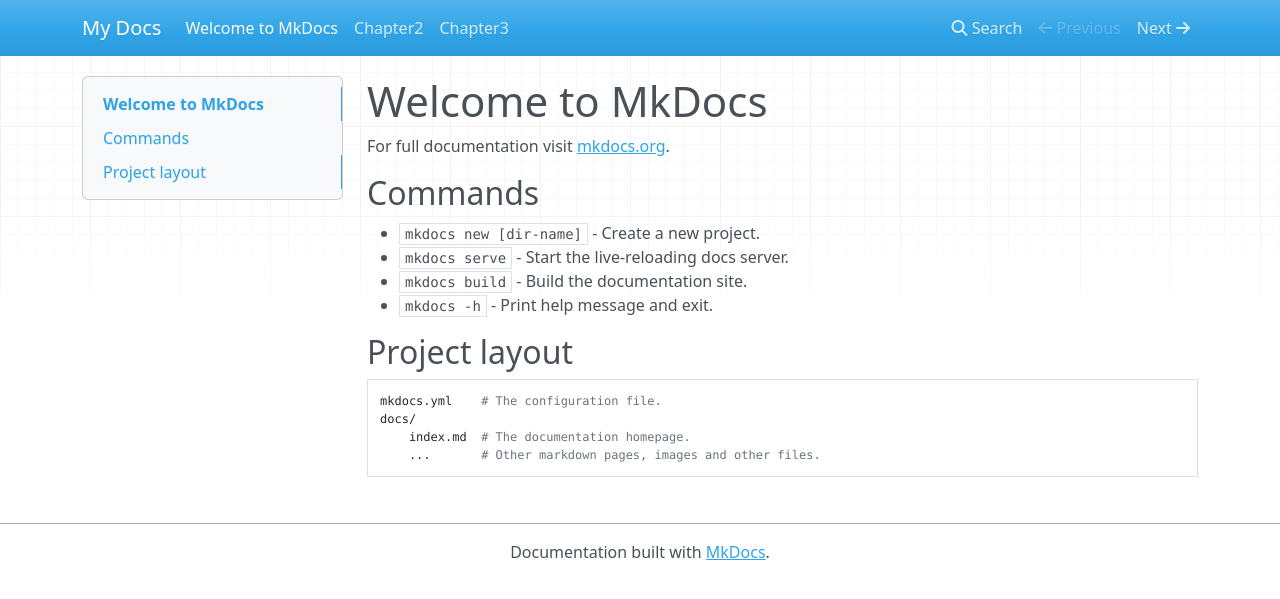
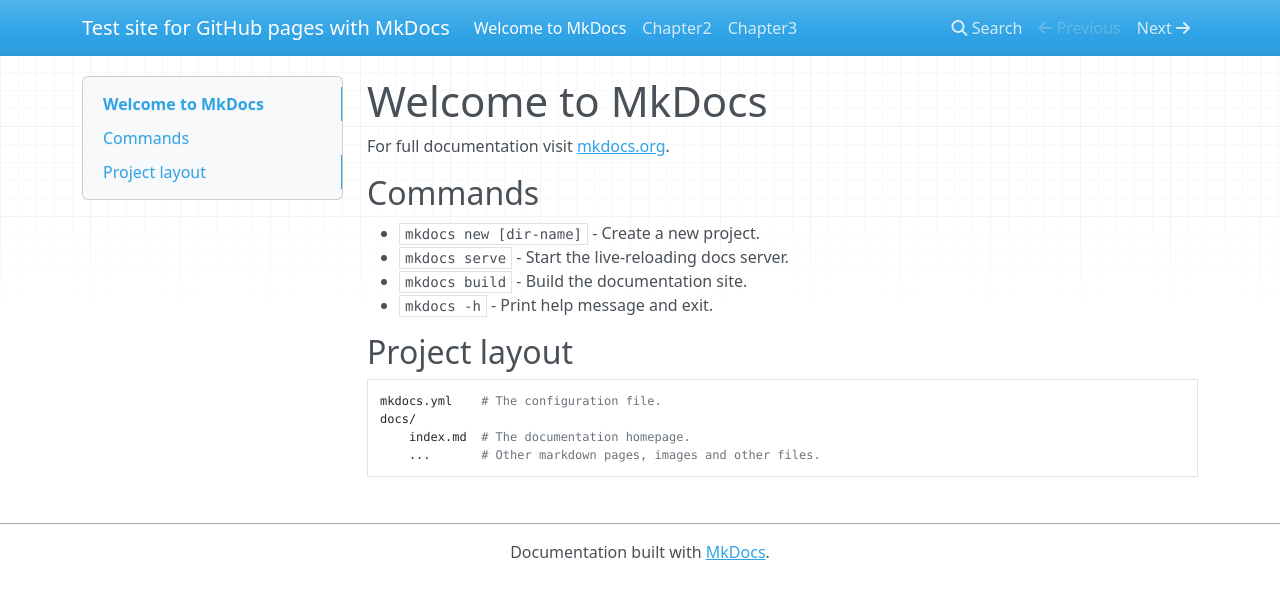
Before and after one commit to evalieungh/ghpagetest, an MkDocs documentation site: the page built from docs/index.md, in a window 1280 px wide. Shown: the top 599 px of the page. Built offline with MkDocs 1.6.1, drawn with Linux system fonts in a browser that asks for light colours; nearby versions of some CDN libraries.

Commit message:
Update mkdocs.yml

```diff
--- a/mkdocs.yml
+++ b/mkdocs.yml
@@ -1 +1,2 @@
-site_name: My Docs
+site_name: Test site for GitHub pages with MkDocs
+site_url: https://canIrenamethispart.github.io/ghpagetest
```
